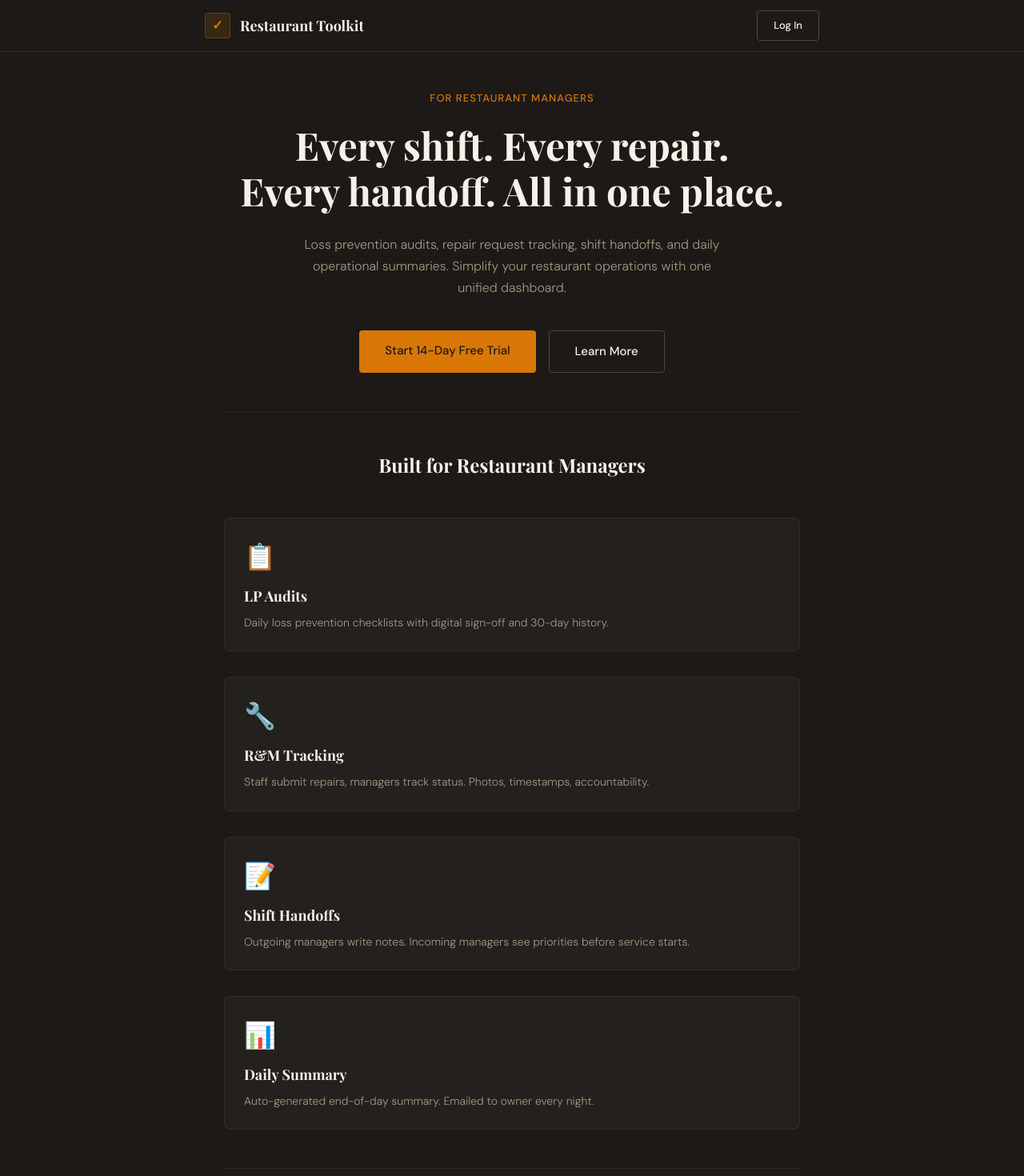
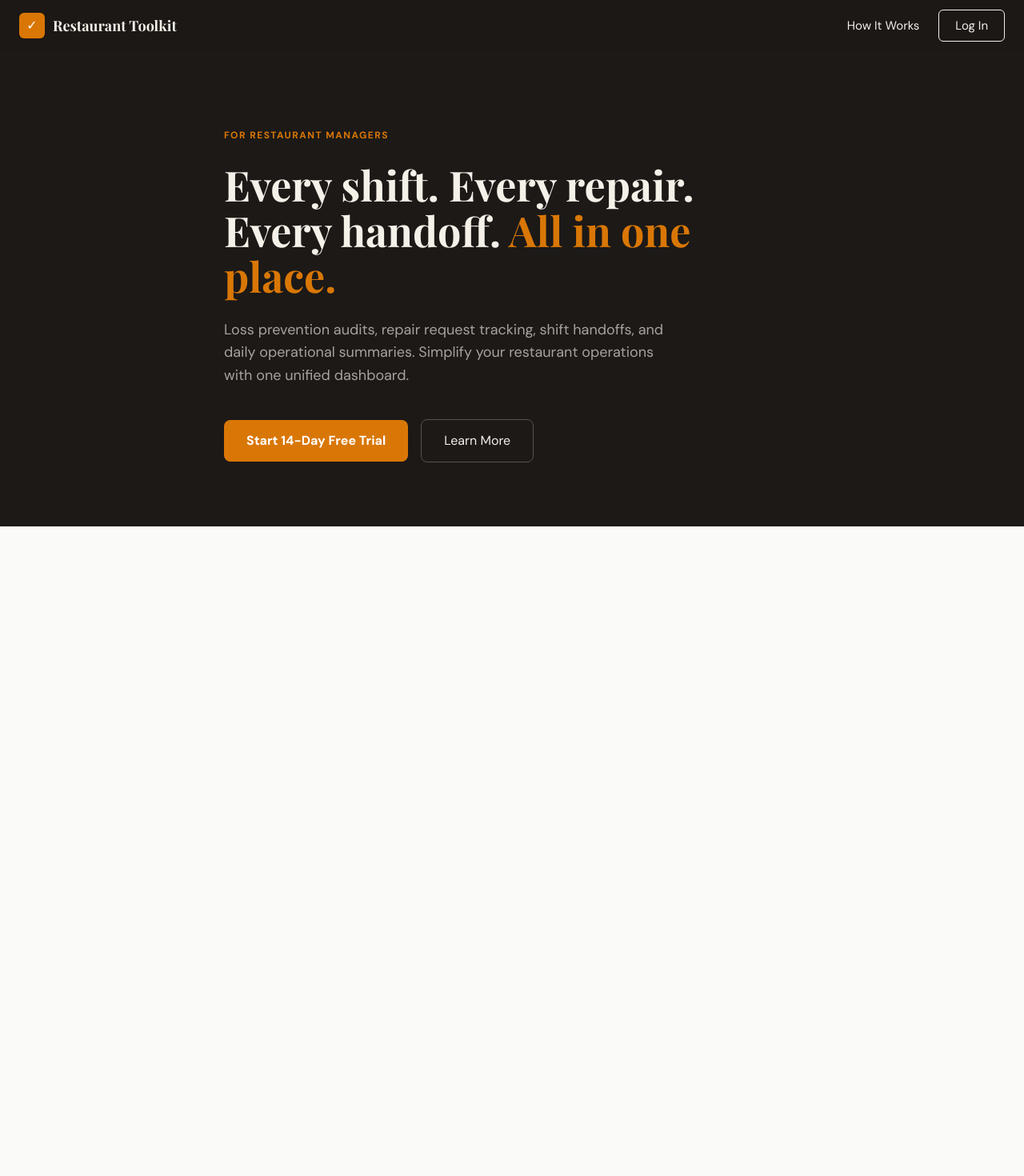
Before and after one commit to withinreachintl-coder/wri-restaurant-toolkit, a Next.js app: page / in a window 1280 px wide. Shown: the top 1470 px of the page at 80% size. After the commit the page ends 800 px from the top, so only its background shows below. Built offline with nearby package versions, Linux system fonts and the light colour scheme.

Commit message:
init: landing page - restaurant toolkit hero with nav and CTA

```diff
--- a/app/page.tsx
+++ b/app/page.tsx
@@ -1,204 +1,55 @@
-import Link from 'next/link'
+"use client";
 
 export default function LandingPage() {
   return (
-    <main style={{ background: '#1C1917', minHeight: '100vh', color: '#F5F0E8' }}>
+    <main style={{ background: '#1C1917', color: '#F5F0E8', fontFamily: 'DM Sans, sans-serif' }}>
+
       {/* Nav */}
-      <nav style={{ background: '#1C1917', borderBottom: '1px solid rgba(255,255,255,0.08)', padding: '0 24px' }}>
-        <div style={{ maxWidth: '768px', margin: '0 auto', height: '64px', display: 'flex', alignItems: 'center', justifyContent: 'space-between' }}>
-          <div style={{ display: 'flex', alignItems: 'center', gap: '12px' }}>
-            <div
-              style={{
-                width: '32px',
-                height: '32px',
-                background: 'rgba(217,119,6,0.15)',
-                border: '1px solid rgba(217,119,6,0.3)',
-                borderRadius: '4px',
-                display: 'flex',
-                alignItems: 'center',
-                justifyContent: 'center',
-                color: '#D97706',
-                fontSize: '16px',
-                fontWeight: 700,
-              }}
-            >
-              ✓
-            </div>
-            <span style={{ fontFamily: 'var(--font-playfair)', fontSize: '18px', fontWeight: 600 }}>
-              Restaurant Toolkit
-            </span>
-          </div>
-          <a
-            href="/login"
-            style={{
-              fontFamily: 'var(--font-dmsans)',
-              fontSize: '13px',
-              fontWeight: 500,
-              color: '#F5F0E8',
-              border: '1px solid rgba(255,255,255,0.2)',
-              borderRadius: '4px',
-              padding: '8px 20px',
-              textDecoration: 'none',
-              display: 'inline-block',
-            }}
-          >
-            Log In
-          </a>
+      <nav style={{
+        position: 'fixed', top: 0, left: 0, right: 0, zIndex: 50,
+        background: 'rgba(28,25,23,0.95)', backdropFilter: 'blur(10px)',
+        height: '64px', display: 'flex', alignItems: 'center',
+        padding: '0 24px', justifyContent: 'space-between'
+      }}>
+        <div style={{ display: 'flex', alignItems: 'center', gap: '10px' }}>
+          <div style={{
+            width: '32px', height: '32px', background: '#D97706',
+            borderRadius: '6px', display: 'flex', alignItems: 'center',
+            justifyContent: 'center', fontSize: '16px', color: '#fff'
+          }}>✓</div>
+          <span style={{ fontFamily: 'Playfair Display, serif', fontSize: '18px', fontWeight: 700 }}>Restaurant Toolkit</span>
+        </div>
+        <div style={{ display: 'flex', alignItems: 'center', gap: '24px' }}>
+          <a href="#features" style={{ color: '#F5F0E8', textDecoration: 'none', fontSize: '15px' }}>How It Works</a>
+          <a href="/login" style={{
+            border: '1px solid #F5F0E8', padding: '8px 20px',
+            borderRadius: '6px', color: '#F5F0E8', textDecoration: 'none', fontSize: '15px'
+          }}>Log In</a>
         </div>
       </nav>
 
       {/* Hero */}
-      <section style={{ maxWidth: '768px', margin: '0 auto', padding: '48px 24px', textAlign: 'center' }}>
-        <p
-          style={{
-            fontFamily: 'var(--font-dmsans)',
-            fontSize: '13px',
-            fontWeight: 500,
-            color: '#D97706',
-            letterSpacing: '0.08em',
-            textTransform: 'uppercase',
-            marginBottom: '20px',
-          }}
-        >
-          For restaurant managers
+      <section style={{ paddingTop: '160px', paddingBottom: '80px', paddingLeft: '24px', paddingRight: '24px', maxWidth: '768px', margin: '0 auto' }}>
+        <p style={{ color: '#D97706', fontSize: '12px', fontWeight: 600, letterSpacing: '0.12em', textTransform: 'uppercase', marginBottom: '24px' }}>
+          For Restaurant Managers
         </p>
-        <h1
-          style={{
-            fontFamily: 'var(--font-playfair)',
-            fontSize: 'clamp(2rem, 4vw, 3rem)',
-            fontWeight: 700,
-            lineHeight: 1.2,
-            marginBottom: '24px',
-          }}
-        >
-          Every shift. Every repair.
-          <br />
-          Every handoff. All in one place.
+        <h1 style={{ fontFamily: 'Playfair Display, serif', fontSize: '52px', lineHeight: 1.1, fontWeight: 700, marginBottom: '24px' }}>
+          Every shift. Every repair. Every handoff.{' '}
+          <span style={{ color: '#D97706' }}>All in one place.</span>
         </h1>
-        <p
-          style={{
-            fontFamily: 'var(--font-dmsans)',
-            fontSize: '16px',
-            fontWeight: 300,
-            lineHeight: 1.7,
-            color: '#A89880',
-            maxWidth: '520px',
-            margin: '0 auto 40px',
-          }}
-        >
+        <p style={{ fontSize: '18px', color: '#A8A29E', lineHeight: 1.6, marginBottom: '40px', maxWidth: '560px' }}>
           Loss prevention audits, repair request tracking, shift handoffs, and daily operational summaries. Simplify your restaurant operations with one unified dashboard.
         </p>
-        <div style={{ display: 'flex', gap: '16px', justifyContent: 'center', flexWrap: 'wrap' }}>
-          <Link
-            href="/login"
-            style={{
-              fontFamily: 'var(--font-dmsans)',
-              background: '#D97706',
-              color: '#1C1917',
-              fontSize: '15px',
-              fontWeight: 500,
-              padding: '14px 32px',
-              borderRadius: '4px',
-              textDecoration: 'none',
-              display: 'inline-block',
-            }}
-          >
-            Start 14-Day Free Trial
-          </Link>
-          <a
-            href="#features"
-            style={{
-              fontFamily: 'var(--font-dmsans)',
-              fontSize: '15px',
-              fontWeight: 500,
-              color: '#F5F0E8',
-              border: '1px solid rgba(255,255,255,0.2)',
-              padding: '14px 32px',
-              borderRadius: '4px',
-              display: 'inline-block',
-            }}
-          >
-            Learn More
-          </a>
+        <div style={{ display: 'flex', alignItems: 'center', gap: '16px', flexWrap: 'wrap' }}>
+          <a href="/signup" style={{
+            background: '#D97706', color: '#fff', padding: '14px 28px',
+            borderRadius: '8px', textDecoration: 'none', fontWeight: 600, fontSize: '16px'
+          }}>Start 14-Day Free Trial</a>
+          <a href="#features" style={{
+            border: '1px solid #57534E', color: '#F5F0E8', padding: '14px 28px',
+            borderRadius: '8px', textDecoration: 'none', fontSize: '16px'
+          }}>Learn More</a>
         </div>
-      </section>
-
-      {/* Divider */}
-      <div style={{ maxWidth: '768px', margin: '0 auto', padding: '0 24px' }}>
-        <div style={{ borderTop: '1px solid rgba(255,255,255,0.06)' }} />
-      </div>
-
-      {/* Features */}
-      <section id="features" style={{ maxWidth: '768px', margin: '0 auto', padding: '48px 24px' }}>
-        <h2
-          style={{
-            fontFamily: 'var(--font-playfair)',
-            fontSize: '24px',
-            fontWeight: 600,
-            marginBottom: '48px',
-            textAlign: 'center',
-          }}
-        >
-          Built for Restaurant Managers
-        </h2>
-
-        <div style={{ display: 'grid', gap: '32px' }}>
-          {[
-            { icon: '📋', title: 'LP Audits', desc: 'Daily loss prevention checklists with digital sign-off and 30-day history.' },
-            { icon: '🔧', title: 'R&M Tracking', desc: 'Staff submit repairs, managers track status. Photos, timestamps, accountability.' },
-            { icon: '📝', title: 'Shift Handoffs', desc: 'Outgoing managers write notes. Incoming managers see priorities before service starts.' },
-            { icon: '📊', title: 'Daily Summary', desc: 'Auto-generated end-of-day summary. Emailed to owner every night.' },
-          ].map((feature, i) => (
-            <div
-              key={i}
-              style={{
-                background: 'rgba(255,255,255,0.03)',
-                border: '1px solid rgba(255,255,255,0.06)',
-                borderRadius: '8px',
-                padding: '24px',
-              }}
-            >
-              <div style={{ fontSize: '32px', marginBottom: '12px' }}>{feature.icon}</div>
-              <h3 style={{ fontFamily: 'var(--font-playfair)', fontSize: '18px', fontWeight: 600, marginBottom: '8px' }}>
-                {feature.title}
-              </h3>
-              <p style={{ fontFamily: 'var(--font-dmsans)', fontSize: '14px', fontWeight: 300, color: '#A89880', lineHeight: 1.6 }}>
-                {feature.desc}
-              </p>
-            </div>
-          ))}
-        </div>
-      </section>
-
-      {/* Divider */}
-      <div style={{ maxWidth: '768px', margin: '0 auto', padding: '0 24px' }}>
-        <div style={{ borderTop: '1px solid rgba(255,255,255,0.06)' }} />
-      </div>
-
-      {/* Pricing */}
-      <section style={{ maxWidth: '768px', margin: '0 auto', padding: '48px 24px', textAlign: 'center' }}>
-        <h2 style={{ fontFamily: 'var(--font-playfair)', fontSize: '24px', fontWeight: 600, marginBottom: '12px' }}>
-          $49/month
-        </h2>
-        <p style={{ fontFamily: 'var(--font-dmsans)', fontSize: '14px', fontWeight: 300, color: '#A89880', marginBottom: '32px' }}>
-          14-day free trial. No credit card required.
-        </p>
-        <Link
-          href="/login"
-          style={{
-            fontFamily: 'var(--font-dmsans)',
-            background: '#D97706',
-            color: '#1C1917',
-            fontSize: '15px',
-            fontWeight: 500,
-            padding: '14px 32px',
-            borderRadius: '4px',
-            textDecoration: 'none',
-            display: 'inline-block',
-          }}
-        >
-          Start Free Trial
-        </Link>
       </section>
     </main>
   )
```
